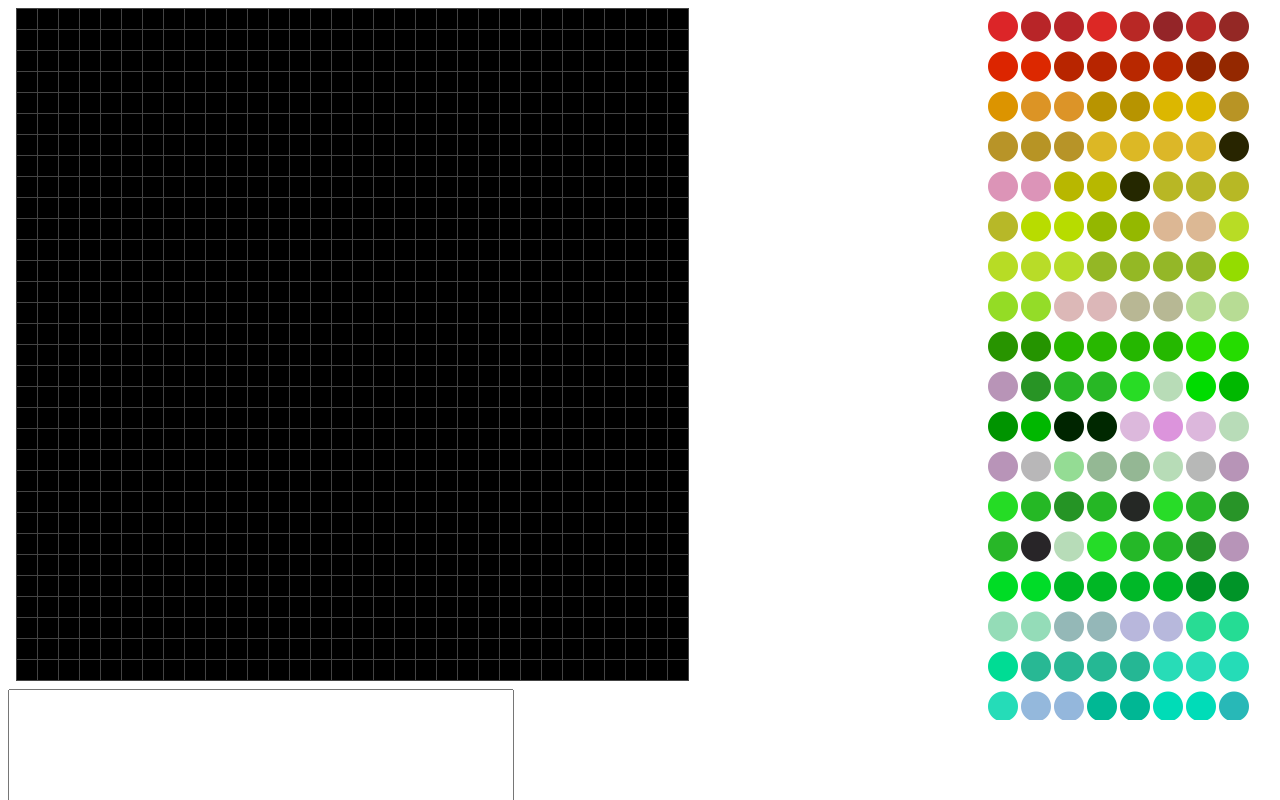
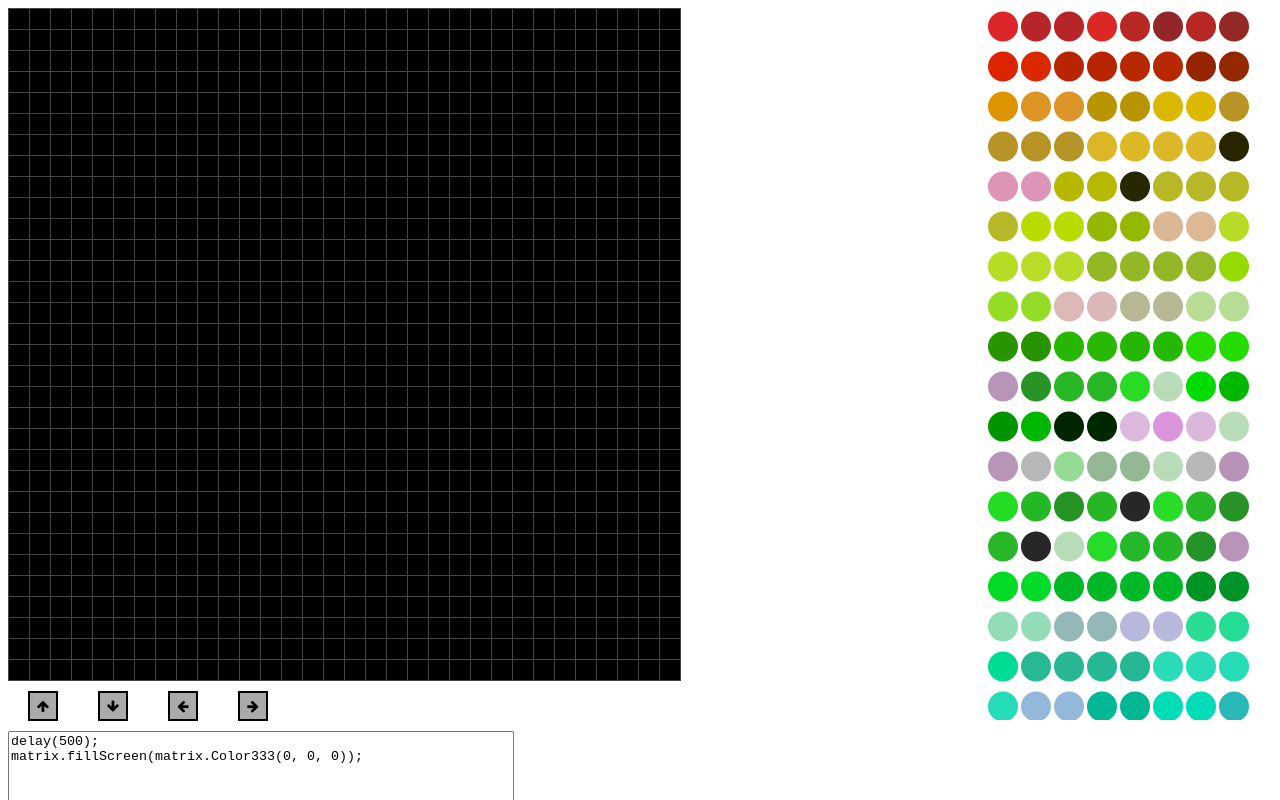
Before and after one commit to erinbleiweiss/LEDMatrixApp, an Angular app: page / in a window 1280 px wide. Shown: the top 800 px of the page. Built offline with nearby package versions, Linux system fonts and the light colour scheme.

Commit message:
add move down function

```diff
--- a/package.json
+++ b/package.json
@@ -24,6 +24,7 @@
     "angular2-fontawesome": "^0.9.3",
     "core-js": "^2.4.1",
     "font-awesome": "^4.7.0",
+    "lodash": "^4.17.4",
     "rxjs": "^5.4.2",
     "zone.js": "^0.8.14"
   },
@@ -33,6 +34,7 @@
     "@angular/language-service": "^4.2.4",
     "@types/jasmine": "~2.5.53",
     "@types/jasminewd2": "~2.0.2",
+    "@types/lodash": "^4.14.74",
     "@types/node": "~6.0.60",
     "codelyzer": "~3.1.1",
     "jasmine-core": "~2.6.2",
--- a/src/app/main/main.component.css
+++ b/src/app/main/main.component.css
@@ -11,3 +11,11 @@ textarea {
   width: 500px;
   height: 250px;
 }
+
+.move button{
+  width: 30px;
+  height: 30px;
+  margin: 10px 20px;
+  border: 2px solid black;
+  background-color: #aaa;
+}
--- a/src/app/main/main.component.html
+++ b/src/app/main/main.component.html
@@ -1,4 +1,19 @@
 <jrl-matrix [matrix]="currentMatrix"></jrl-matrix>
+<div class="move">
+  <button (click)="moveUp()">
+    <i class="fa fa-arrow-up" aria-hidden="true"></i>
+  </button>
+  <button (click)="moveDown()">
+    <i class="fa fa-arrow-down" aria-hidden="true"></i>
+  </button>
+  <button (click)="moveLeft()">
+    <i class="fa fa-arrow-left" aria-hidden="true"></i>
+  </button>
+  <button (click)="moveRight()">
+    <i class="fa fa-arrow-right" aria-hidden="true"></i>
+  </button>
+</div>
 <textarea [value]="getOutput()"></textarea>
 
+
 <jrl-color-palette></jrl-color-palette>
--- a/src/app/main/main.component.ts
+++ b/src/app/main/main.component.ts
@@ -1,5 +1,7 @@
 import { Component, OnInit } from '@angular/core';
 import {LED} from "../models/led";
+import {Color} from "../models/color";
+import * as _ from "lodash";
 
 @Component({
   selector: 'jrl-main',
@@ -33,14 +35,38 @@ export class MainComponent implements OnInit {
 
   getOutput(){
     let string = "";
-    for (let row of this.currentMatrix){
-      for (let led of row){
-        if (led.active && led.color.hex != "#000000"){
-          string += `matrix.drawPixel(${led.row}, ${led.col}, matrix.Color333(${led.color.red}, ${led.color.green}, ${led.color.blue}));\n`
+    for (let matrix of this.matricies) {
+      for (let row of matrix) {
+        for (let led of row) {
+          if (led.active && led.color.hex != "#000000") {
+            string += `matrix.drawPixel(${led.row}, ${led.col}, matrix.Color333(${led.color.red}, ${led.color.green}, ${led.color.blue}));\n`
+          }
         }
       }
     }
+    string += `delay(500);\n`;
+    string += `matrix.fillScreen(matrix.Color333(0, 0, 0));\n`;
     return string;
   }
 
+  moveDown(){
+    let currentMatrix = this.matricies[0];
+    let prevRow;
+    for (let row=0; row<currentMatrix.length; row++){
+      let rowCopy = _.cloneDeep(currentMatrix[row]);
+      for (let col=0; col<currentMatrix[row].length; col++){
+        if (prevRow){
+          console.log("yes");
+          currentMatrix[row][col].active = prevRow[col].active;
+          currentMatrix[row][col].color = prevRow[col].color;
+        } else {
+          console.log("no");
+          currentMatrix[row][col].active = false;
+          currentMatrix[row][col].color = new Color(0, 0, 0);
+        }
+      }
+      prevRow = rowCopy;
+    }
+  }
+
 }
--- a/src/app/main/matrix/matrix.component.css
+++ b/src/app/main/matrix/matrix.component.css
@@ -1,3 +1,8 @@
+body {
+  margin: 0;
+  padding: 0;
+}
+
 table, td {
   border: 1px solid #444;
   border-collapse: collapse;
```
